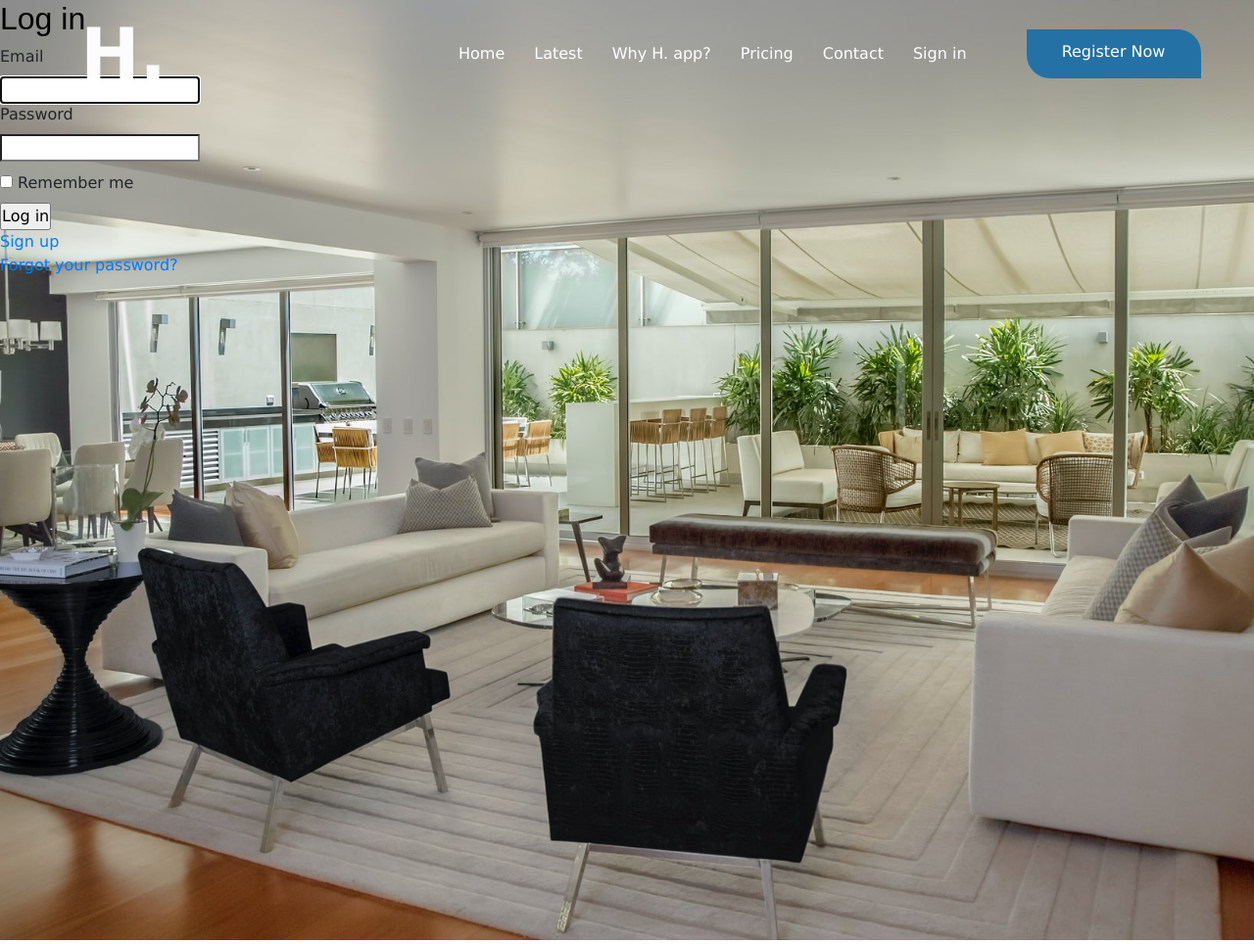
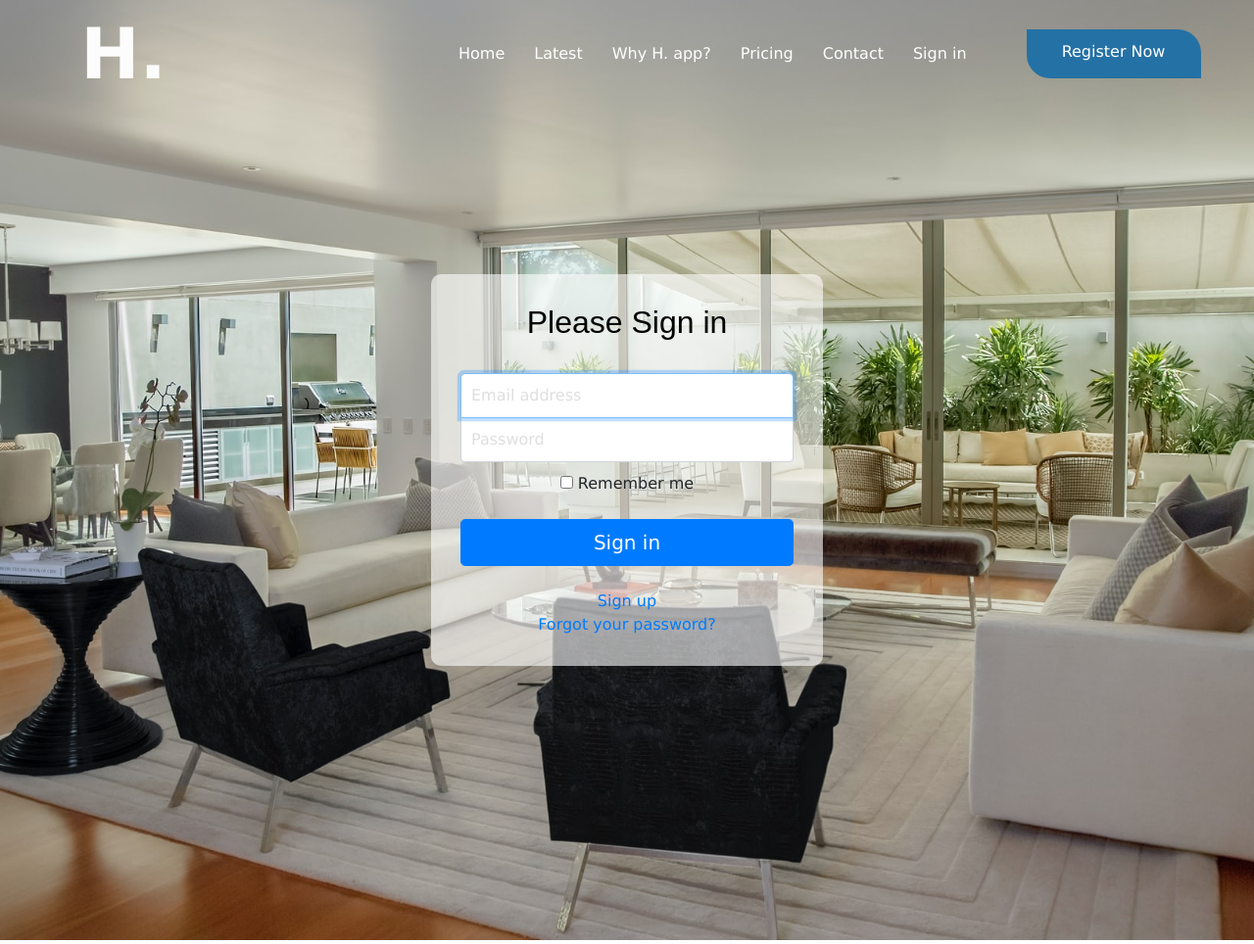
Before and after one commit to tabasco39/airbnb, a Rails app: page /users/sign_in in a window 1280 px wide. Shown: the top 964 px of the page at 98% size. Run offline with Rails 7, Linux system fonts and the light colour scheme; style sheets or scripts are compiled from the project's sources; some libraries are stand-ins or nearby versions.

Commit message:
add some files

```diff
--- a/app/views/devise/sessions/new.html.erb
+++ b/app/views/devise/sessions/new.html.erb
@@ -1,29 +1,36 @@
+<section class="s-in">
+<!-- ***** Wellcome Area Start ***** -->
+    <%# <section class="wellcome_area clearfix" id="home"> %>
+        <div class="container h-100">
+            <div class="row h-100 align-items-center">
+                <div class="col-12 col-md">
+                  <div class="form-auth text-center">
+                    <%= form_for(resource, as: resource_name, url: new_session_path(resource_name)) do |f| %>
+                    <h2>Please Sign in</h2><br>
 
-  <div class='s-in'>
-    <h2>Log in</h2>
+                      <label for="InputEmail" class="sr-only">Email address</label>
+                        <%= f.email_field :email, autofocus: true, class: "form-control", id: "InputEmail", placeholder: "Email address", autocomplete: "email" %>
 
-    <%= form_for(resource, as: resource_name, url: session_path(resource_name)) do |f| %>
-      <div class="field">
-        <%= f.label :email %><br />
-        <%= f.email_field :email, autofocus: true, autocomplete: "email" %>
-      </div>
-
-      <div class="field">
-        <%= f.label :password %><br />
-        <%= f.password_field :password, autocomplete: "current-password" %>
-      </div>
+                      <label for="InputPassword" class="sr-only">Password</label>
+                        <%= f.password_field :password, autocomplete: "current-password", placeholder: "Password", class: "form-control", id: "InputPassword" %>
 
                       <% if devise_mapping.rememberable? %>
-        <div class="field">
+                        <div class="checkbox mb-3">
                           <%= f.check_box :remember_me %>
                           <%= f.label :remember_me %>
                         </div>
                       <% end %>
 
                       <div class="actions">
-        <%= f.submit "Log in" %>
+                        <%= f.submit "Sign in", class: "btn btn-lg btn-primary btn-block" %>
                       </div>
+
                     <% end %>
+                    <br>
 
                     <%= render "devise/shared/links" %>
                   </div>
+                </div>
+            </div>
+        </div>
+</section>
```
Lines whose indentation alone changed are shown as unchanged.
